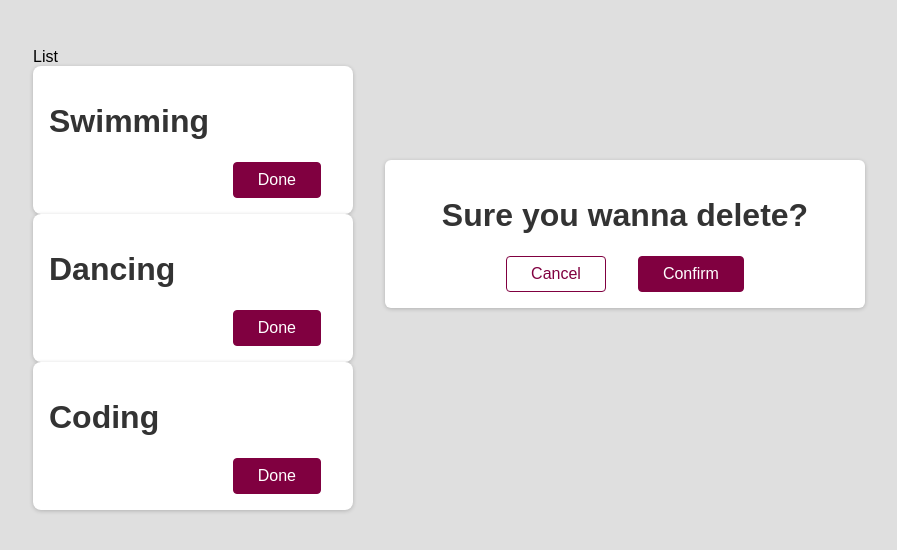
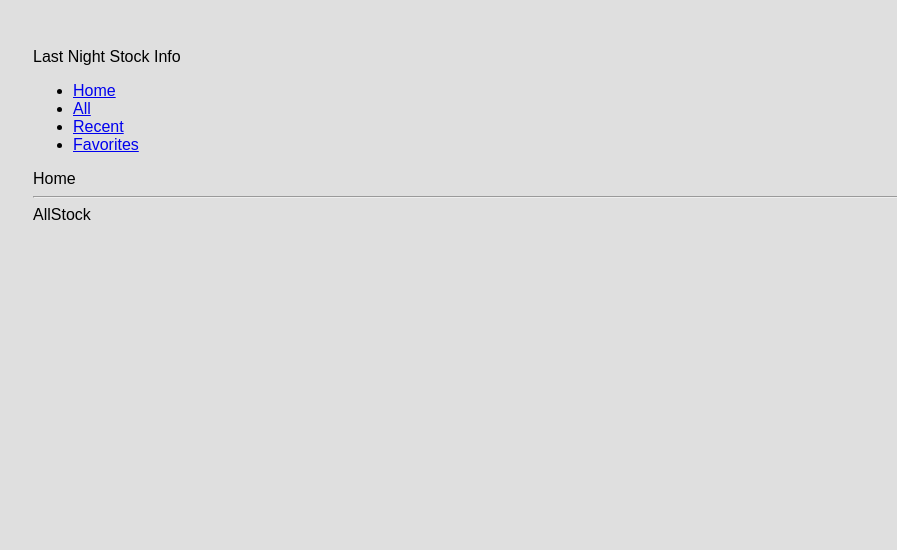
Before and after one commit to rileywong40/React, a React (Create React App) app: page /all in a window 1280 px wide. Shown: the top 550 px of the page, without its empty margins (15-912 px from the left). Built offline with nearby package versions, Linux system fonts and the light colour scheme.

Commit message:
started stock info webpage

```diff
--- a/package.json
+++ b/package.json
@@ -8,6 +8,7 @@
     "@testing-library/user-event": "^13.5.0",
     "react": "^18.2.0",
     "react-dom": "^18.2.0",
+    "react-router-dom": "^6.3.0",
     "react-scripts": "5.0.1",
     "web-vitals": "^2.1.4"
   },
--- a/src/App.js
+++ b/src/App.js
@@ -1,14 +1,25 @@
-import Todo from "./Todo";
-import Diolog from "./Diolog";
+import { Routes, Route } from 'react-router-dom'
+
+import AllStock from './pages/AllStock';
+import FavoritesStock from './pages/FavoritesStock';
+import RecentStock from './pages/RecentStock';
+import Home from './pages/Home';
+import NavigateBar from './layout/NavigateBar';
 
 function App() {
   return (
     <div>
-      List
-      <Todo text="Swimming" />
-      <Todo text="Dancing" />
-      <Todo text="Coding" />
-      <Diolog />
+      <NavigateBar />
+      <Routes>
+        <Route path='/' element={<Home />}>
+
+          <Route path='/favorites' element={<FavoritesStock/>} />
+          <Route path='/recent' element={<RecentStock/>}/>
+          <Route path='/all' element={<AllStock/>}/>
+
+
+        </Route>
+      </Routes>
     </div>
   );
 }
--- a/src/Diolog.js
+++ /dev/null
@@ -1,11 +0,0 @@
-function Diolog(props) {
-  return (
-    <div className="modal">
-      <h1>Sure you wanna delete?</h1>
-      <button className="btn btn--alt">Cancel</button>
-      <button className="btn">Confirm</button>
-    </div>
-  );
-}
-
-export default Diolog;
--- a/src/Todo.js
+++ /dev/null
@@ -1,18 +0,0 @@
-function Todo(props) {
-  function deleteHandler() {
-    console.log("click delete");
-  }
-
-  return (
-    <div className="card">
-      <h1>{props.text}</h1>
-      <div className="actions">
-        <button className="btn" onClick={deleteHandler}>
-          Done
-        </button>
-      </div>
-    </div>
-  );
-}
-
-export default Todo;
--- a/src/index.js
+++ b/src/index.js
@@ -1,11 +1,15 @@
 import React from "react";
 import ReactDOM from "react-dom/client";
+import { BrowserRouter } from "react-router-dom";
+
 import "./index.css";
 import App from "./App";
 
 const root = ReactDOM.createRoot(document.getElementById("root"));
 root.render(
   <React.StrictMode>
-    <App />
+    <BrowserRouter>
+      <App />
+    </BrowserRouter>
   </React.StrictMode>
 );
--- /dev/null
+++ b/src/layout/NavigateBar.js
@@ -0,0 +1,27 @@
+import { Link } from "react-router-dom";
+
+function NavigateBar() {
+  return (
+    <header>
+      <div>Last Night Stock Info</div>
+      <nav>
+        <ul>
+          <li>
+            <Link to="/">Home</Link>{" "}
+          </li>
+          <li>
+            <Link to="/all">All</Link>{" "}
+          </li>
+          <li>
+            <Link to="/recent">Recent</Link>{" "}
+          </li>
+          <li>
+            <Link to="/favorites">Favorites</Link>
+          </li>
+        </ul>
+      </nav>
+    </header>
+  );
+}
+
+export default NavigateBar;
--- /dev/null
+++ b/src/pages/AllStock.js
@@ -0,0 +1,5 @@
+function AllStock(){
+    return <div>AllStock</div>
+}
+
+export default AllStock;
--- /dev/null
+++ b/src/pages/FavoritesStock.js
@@ -0,0 +1,5 @@
+function FavoritesStock(){
+    return <div>FavoritesStock</div>
+}
+
+export default FavoritesStock;
--- /dev/null
+++ b/src/pages/Home.js
@@ -0,0 +1,12 @@
+import { Outlet } from "react-router-dom";
+function Home() {
+  return (
+    <div>
+      Home
+      <hr />
+      <Outlet />
+    </div>
+  );
+}
+
+export default Home;
--- /dev/null
+++ b/src/pages/RecentStock.js
@@ -0,0 +1,5 @@
+function RecentStock(){
+    return <div>Recent Stock</div>
+}
+
+export default RecentStock;
```
Also changed, not shown: 1 other file (tests, documents, lock files or other folders).
